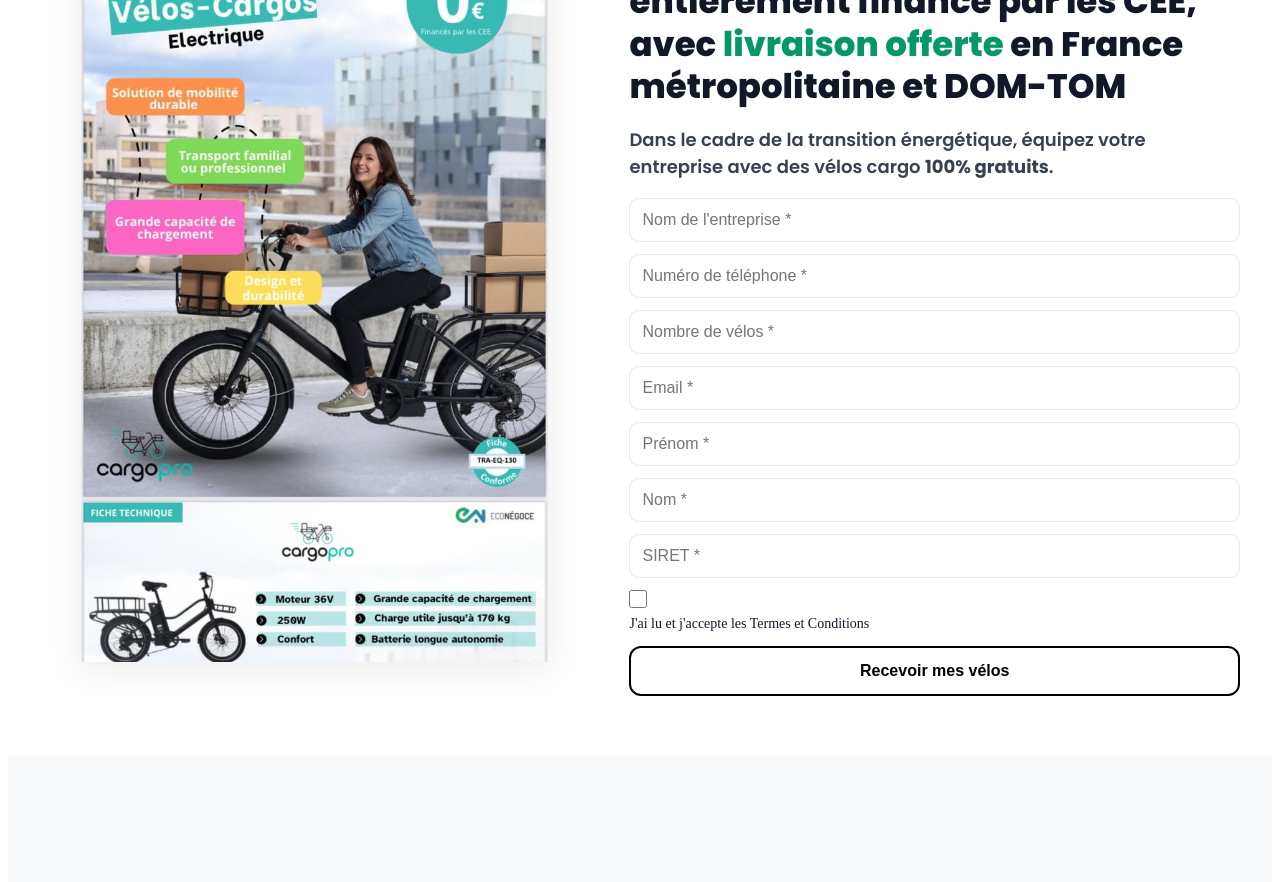
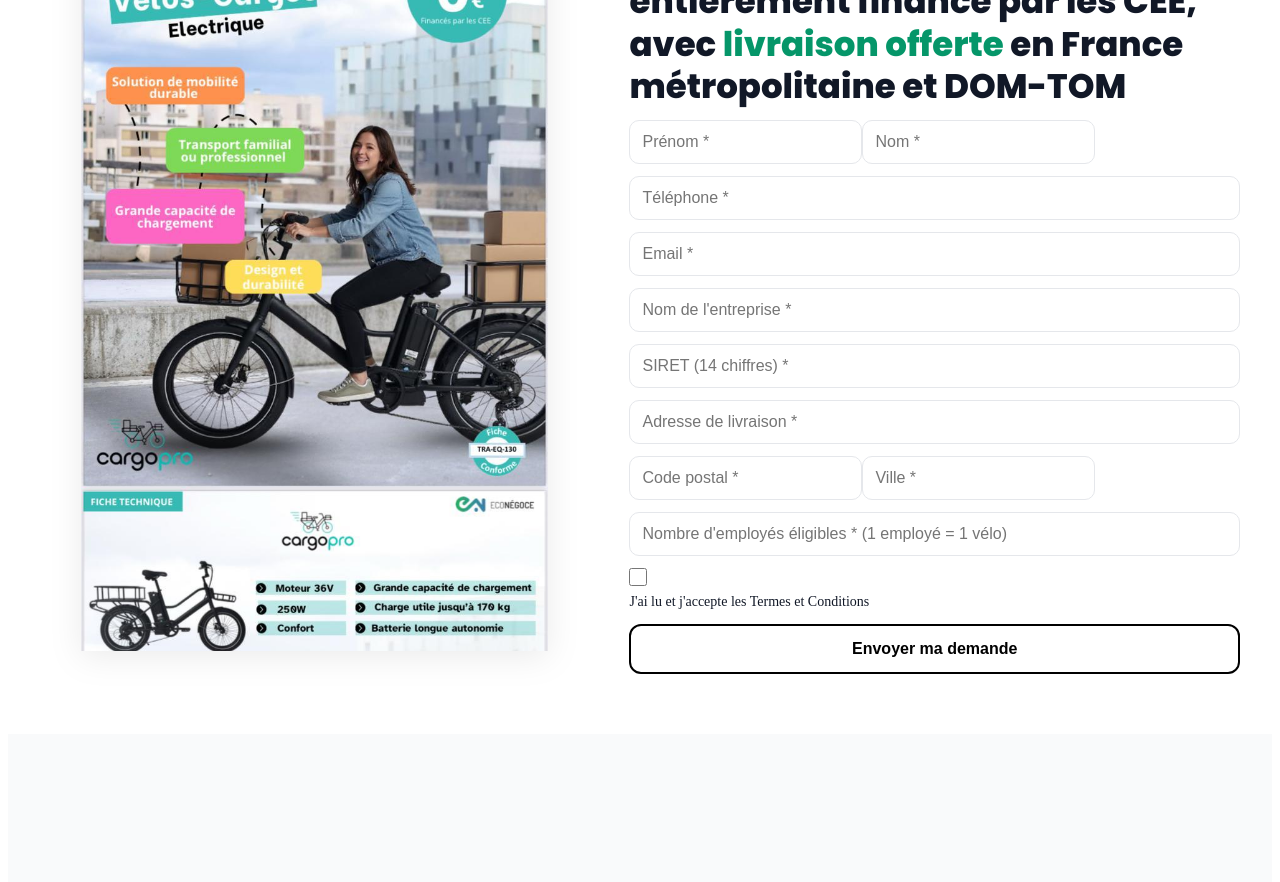
Before and after one commit to mielpops77/cargo-electrique-gratuit, an Angular app: page / in a window 1280 px wide. Shown: the part 1100-1982 px from the top of the page. Built offline with nearby package versions, Linux system fonts and the light colour scheme.

Commit message:
add adress

```diff
--- a/src/app/shared/demande/demande.html
+++ b/src/app/shared/demande/demande.html
@@ -1,4 +1,4 @@
-<section class="lead" >
+<section class="lead">
   <div class="lead-container">
     <!-- Image -->
     <div class="lead-image">
@@ -9,45 +9,54 @@
     <div class="lead-content" id="form">
       <h2>
         Recevez votre <span class="highlight">vélo cargo électrique gratuitement</span>, entièrement financé par
-                les CEE,
-                avec <span class="highlight">livraison offerte </span>en France métropolitaine et DOM-TOM
+        les CEE, avec <span class="highlight">livraison offerte</span> en France métropolitaine et DOM-TOM
       </h2>
 
-            <p>
-                Dans le cadre de la transition énergétique, équipez votre entreprise avec des
-                vélos cargo <strong>100% gratuits</strong>.
-            </p>
+      <form #f="ngForm" (ngSubmit)="submit(f)" class="form" novalidate>
 
-            <form #f="ngForm" (ngSubmit)="submit(f)" class="form" >
-                <input name="company" [(ngModel)]="model.company" required placeholder="Nom de l'entreprise *" />
+        <!-- Identité -->
+        <div class="grid">
+          <input name="firstName" [(ngModel)]="model.firstName" required placeholder="Prénom *" autocomplete="given-name" />
+          <input name="lastName" [(ngModel)]="model.lastName" required placeholder="Nom *" autocomplete="family-name" />
+        </div>
 
-                <input name="phone" [(ngModel)]="model.phone" required placeholder="Numéro de téléphone *"
-                    pattern="^[0-9+() .-]{6,}$" />
+        <!-- Coordonnées -->
+        <input name="phone" [(ngModel)]="model.phone" required placeholder="Téléphone *"
+               autocomplete="tel" pattern="^[0-9+() .-]{6,}$" />
+        <input type="email" name="email" [(ngModel)]="model.email" required placeholder="Email *" autocomplete="email" />
 
-                <input type="number" name="bikes" [(ngModel)]="model.bikes" required min="1"
-                    placeholder="Nombre de vélos *" />
+        <!-- Entreprise -->
+        <input name="company" [(ngModel)]="model.company" required placeholder="Nom de l'entreprise *" autocomplete="organization" />
+        <input name="siret" [(ngModel)]="model.siret" required maxlength="14"
+               placeholder="SIRET (14 chiffres) *" pattern="^[0-9]{14}$" />
 
-                <input type="email" name="email" [(ngModel)]="model.email" required placeholder="Email *" />
+        <!-- Adresse de livraison -->
+        <input name="deliveryAddress" [(ngModel)]="model.deliveryAddress" required placeholder="Adresse de livraison *" autocomplete="address-line1" />
+        <div class="grid">
+          <input name="postcode" [(ngModel)]="model.postcode" required placeholder="Code postal *"
+                 autocomplete="postal-code" pattern="^[0-9]{5}$" />
+          <input name="city" [(ngModel)]="model.city" required placeholder="Ville *" autocomplete="address-level2" />
+        </div>
 
-                <input name="firstName" [(ngModel)]="model.firstName" required placeholder="Prénom *" />
+        <!-- Nombre d'employés (donc vélos) -->
+        <input type="number" name="employees" [(ngModel)]="model.employees" required min="1"
+               placeholder="Nombre d'employés éligibles * (1 employé = 1 vélo)" />
 
-                <input name="lastName" [(ngModel)]="model.lastName" required placeholder="Nom *" />
-
-                <input name="siret" [(ngModel)]="model.siret" required maxlength="14" placeholder="SIRET *"
-                    pattern="^[0-9]{14}$" />
-
-                <!-- Terms -->
+        <!-- Conditions -->
         <label class="terms">
           <input type="checkbox" name="terms" [(ngModel)]="model.terms" required />
-                    <span>J'ai lu et j'accepte les <!-- <a routerLink="/cgu"> -->Termes et
-                        Conditions<!-- </a> --></span>
+          <span>J'ai lu et j'accepte les Termes et Conditions</span>
         </label>
 
-                <button class="cta">Recevoir mes vélos</button>
+        <button class="cta" >
+          {{ sending ? 'Envoi en cours…' : 'Envoyer ma demande' }}
+        </button>
+
         <p class="sent" *ngIf="f.invalid && f.submitted">
           Merci de compléter les champs manquants pour finaliser votre demande.
         </p>
         <p class="sent" *ngIf="sent">Merci ! Votre demande a bien été envoyée.</p>
+        <p class="error" *ngIf="errorMsg">{{ errorMsg }}</p>
       </form>
     </div>
   </div>
--- a/src/app/shared/demande/demande.ts
+++ b/src/app/shared/demande/demande.ts
@@ -4,20 +4,23 @@
 import { RouterModule } from '@angular/router';
 import { HttpClient } from '@angular/common/http';
 
-
-
-
 type LeadForm = {
-  company: string;
-  phone: string;
-  bikes: number | null;
-  email: string;
   firstName: string;
   lastName: string;
+
+  phone: string;
+  email: string;
+
+  company: string;
   siret: string;
+
+  deliveryAddress: string;
+  postcode: string;
+  city: string;
+
+  employees: number | null;
   terms: boolean;
 };
-
 
 @Component({
   selector: 'ceg-demande',
@@ -31,46 +34,73 @@
   errorMsg = '';
 
   model: LeadForm = {
-    company: '',
-    phone: '',
-    bikes: null,
-    email: '',
     firstName: '',
     lastName: '',
+
+    phone: '',
+    email: '',
+
+    company: '',
     siret: '',
+
+    deliveryAddress: '',
+    postcode: '',
+    city: '',
+
+    employees: null,
     terms: false,
   };
 
-  constructor(private http: HttpClient) { }
+  constructor(private http: HttpClient) {}
 
   async submit(form: any) {
-    // bouton toujours cliquable, même si incomplet
     this.sending = true;
     this.errorMsg = '';
 
+    const employees = Number(this.model.employees ?? 0);
+    const bikes = employees; // 1 employé = 1 vélo
+
     const payload = {
-      access_key: '4def483f-ea91-4f67-85bf-55a98045b890',  // <-- remplace !
+      access_key: '4def483f-ea91-4f67-85bf-55a98045b890', // <-- remplace par ta clé
       subject: 'Nouvelle demande vélo cargo',
-      from_name: this.model.firstName + ' ' + this.model.lastName,
-      // Contenu du message (tu peux ajuster le format)
+      from_name: `${this.model.firstName} ${this.model.lastName}`,
+
+      // Message texte (lisible dans l’email reçu)
       message: `
-Entreprise : ${this.model.company}
+Prénom : ${this.model.firstName}
+Nom : ${this.model.lastName}
+
 Téléphone : ${this.model.phone}
 Email : ${this.model.email}
-Prénom : ${this.model.firstName}
-Nom : ${this.model.lastName}
+
+Entreprise : ${this.model.company}
 SIRET : ${this.model.siret}
-Nb vélos : ${this.model.bikes ?? ''}
+
+Adresse de livraison : ${this.model.deliveryAddress}
+${this.model.postcode} ${this.model.city}
+
+Employés éligibles : ${employees}
+Vélos demandés (calcul) : ${bikes}
+
 CGU acceptées : ${this.model.terms ? 'oui' : 'non'}
       `.trim(),
-      // Champs additionnels en clair si tu veux les retrouver séparément
-      company: this.model.company,
+
+      // Champs structurés (facile à parser côté réception)
+      firstName: this.model.firstName,
+      lastName: this.model.lastName,
+
       phone: this.model.phone,
       email: this.model.email,
-      firstName: this.model.firstName,
-      lastName: this.model.lastName,
+
+      company: this.model.company,
       siret: this.model.siret,
-      bikes: String(this.model.bikes ?? ''),
+
+      deliveryAddress: this.model.deliveryAddress,
+      postcode: this.model.postcode,
+      city: this.model.city,
+
+      employees: String(employees),
+      bikes: String(bikes),
       terms: this.model.terms ? 'yes' : 'no',
     };
 
@@ -81,7 +111,7 @@
 
       if (res?.success) {
         this.sent = true;
-        // option: form.resetForm();
+        // form.resetForm(); // <- tu peux activer ça si tu veux vider le formulaire après envoi
       } else {
         this.errorMsg = "Une erreur est survenue lors de l'envoi.";
       }
```
Lines whose indentation alone changed are shown as unchanged.
